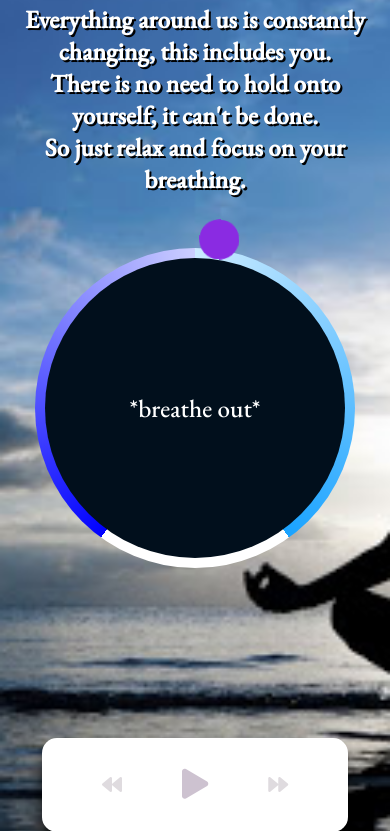
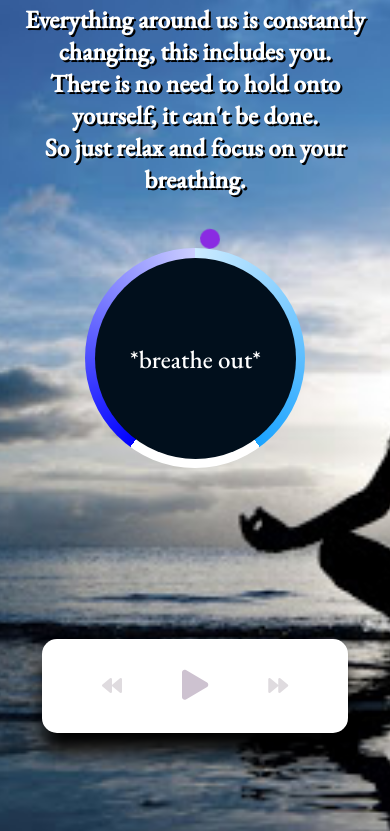
Before and after one commit to AlteredArt/Breathe, a PHP site: page / in a window 390 px wide. Shown: the part 49-880 px from the top of the page. Run offline with PHP 8.4, Linux system fonts and the light colour scheme; some libraries are stand-ins or nearby versions.

Commit message:
finished

```diff
--- a/public/styles/420bp.css
+++ b/public/styles/420bp.css
@@ -22,6 +22,7 @@
   }
 /* circles */
 p {
+  /* color: blue; */
   font-size: 25px;
 }
 
@@ -31,14 +32,15 @@
   justify-content: center;
   margin-top: 60px;
   margin-bottom: 80px;
-  height: 200px;
-  width: 200px;
+  height: 201px;
+  width: 201px;
   position: relative;
   transform: scale(1);
   /* padding-top: 180px; */
 }
 
 .circle {
+  background-color: #010f1c;
   height: 100%;
   width: 100%;
   border-radius: 50%;
@@ -49,7 +51,14 @@
 }
 
 .gradient-circle {
-
+  background: conic-gradient(
+    #ccebff 0%,
+    #1aa3ff 40%,
+    #fff 40%,
+    #fff 60%,
+    #0000ff 60%,
+    #cccfff 100%
+  );
   height: 220px;
   width: 220px;
   z-index: -2;
@@ -63,17 +72,17 @@
   background-color: blueviolet;
   text-shadow: 22px 22px white;
   border-radius: 50%;
-  height: 40px;
-  width: 40px;
+  height: 20px;
+  width: 20px;
   display: block;
 }
 
 .pointer-container {
   position: absolute;
-  top: -40px;
-  left: 140px;
-  width: 20px;
-  height: 190px;
+  top: -30px;
+  left: 95px;
+  width: 10px;
+  height: 130px;
   animation: rotate 7.5s linear forwards infinite;
   transform-origin: bottom center;
 }
--- a/public/styles/circles.css
+++ b/public/styles/circles.css
@@ -5,7 +5,7 @@
   /* color: blue; */
   font-size: 25px;
 }
-
+@media(min-width:420px) {
 .container {
   display: flex;
   align-items: center;
@@ -104,3 +104,5 @@
     transform: scale(1);
   }
 }
+
+}
```
